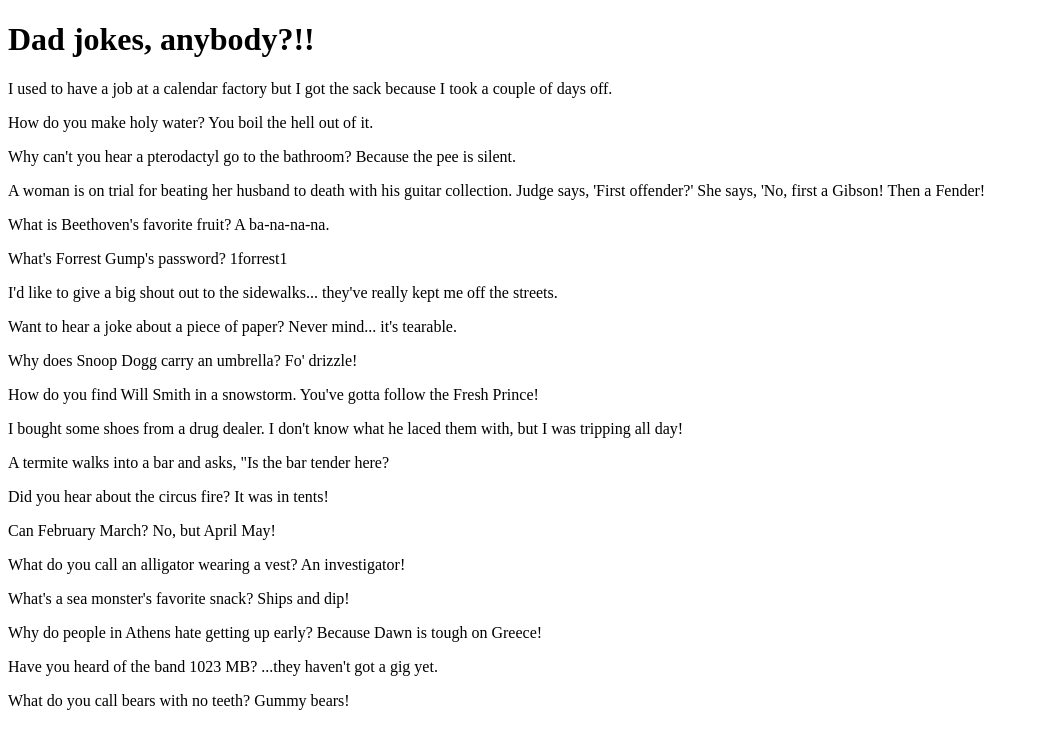
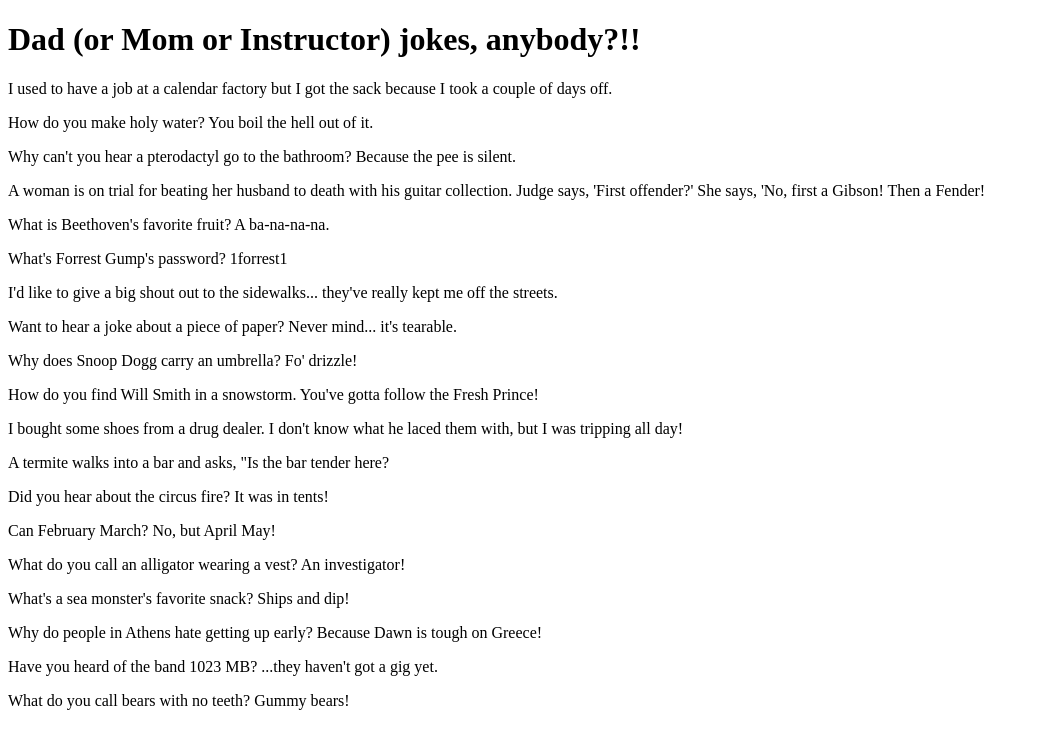
Before and after one commit to scullenTechtonic/git-branching-demo, a plain HTML site: page index.html in a window 1280 px wide. Shown: the whole page, without its empty margins (0-1039 px from the left). Drawn offline with Linux system fonts and the light colour scheme.

Commit message:
Changed verbiage on h1

```diff
--- a/index.html
+++ b/index.html
@@ -7,7 +7,7 @@
   </head>
 
   <body>
-    <h1>Dad jokes, anybody?!!</h1>
+    <h1>Dad (or Mom or Instructor) jokes, anybody?!!</h1>
 
     <p>I used to have a job at a calendar factory but I got the sack because I took a couple of days off.</p>
 
```
